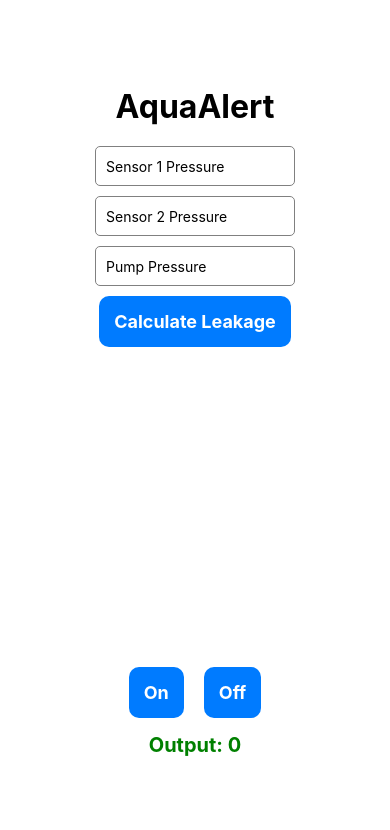
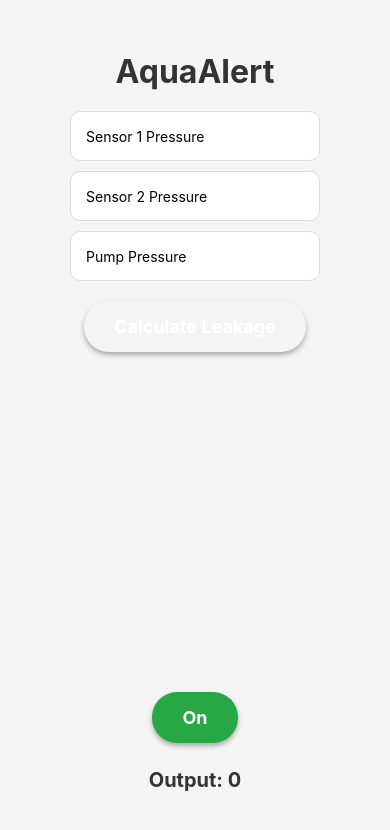
Before and after one commit to Vibhu955/Leak-detection, a React Native app in the folder frontend/: screen / in a window 390 px wide. Shown: the top 830 px of the page. Built offline with nearby package versions, Linux system fonts and the light colour scheme.

Commit message:
Update App.js

```diff
--- a/frontend/App.js
+++ b/frontend/App.js
@@ -63,7 +63,7 @@ export default function App() {
           headers: {
             "Content-Type": "application/json",
           },
-          body: JSON.stringify({ signal }), // Sending as { "signal": "1" } or { "signal": "0" }
+          body: JSON.stringify({ signal }),
         }
       );
 
@@ -121,26 +121,29 @@ export default function App() {
       </Animated.View>
 
       <View style={styles.buttonContainer}>
+        {isWaterFlowing ? (
           <TouchableOpacity
-          style={styles.button}
+            style={[styles.button, styles.offButton]}
+            onPress={() => {
+              setIsWaterFlowing(false);
+              setOutput("0");
+              sendSignal("0");
+            }}
+          >
+            <Text style={styles.buttonText}>Off</Text>
+          </TouchableOpacity>
+        ) : (
+          <TouchableOpacity
+            style={[styles.button, styles.onButton]}
             onPress={() => {
               setIsWaterFlowing(true);
-            setOutput("1"); // Set output as a string
-            sendSignal("1"); // Send { "signal": "1" }
+              setOutput("1");
+              sendSignal("1");
             }}
           >
             <Text style={styles.buttonText}>On</Text>
           </TouchableOpacity>
-        <TouchableOpacity
-          style={styles.button}
-          onPress={() => {
-            setIsWaterFlowing(false);
-            setOutput("0"); // Set output as a string
-            sendSignal("0"); // Send { "signal": "0" }
-          }}
-        >
-          <Text style={styles.buttonText}>Off</Text>
-        </TouchableOpacity>
+        )}
       </View>
 
       <Text style={styles.outputText}>Output: {output}</Text>
@@ -151,28 +154,32 @@ export default function App() {
 const styles = StyleSheet.create({
   container: {
     flex: 1,
-    backgroundColor: "#fff",
+    backgroundColor: "#f4f4f4",
     alignItems: "center",
     justifyContent: "center",
+    padding: 20,
   },
   title: {
     fontSize: 32,
     fontWeight: "bold",
     marginBottom: 20,
+    color: "#333",
   },
   input: {
-    width: 200,
-    height: 40,
-    borderColor: "gray",
+    width: 250,
+    height: 50,
+    borderColor: "#ddd",
     borderWidth: 1,
-    borderRadius: 5,
+    borderRadius: 10,
     marginBottom: 10,
-    paddingLeft: 10,
+    paddingLeft: 15,
+    backgroundColor: "#fff",
   },
   leakageText: {
     fontSize: 18,
     fontWeight: "bold",
     marginTop: 10,
+    color: "#ff4d4d",
   },
   animationContainer: {
     width: 300,
@@ -185,14 +192,25 @@ const styles = StyleSheet.create({
     height: "100%",
   },
   buttonContainer: {
-    flexDirection: "row",
     marginTop: 20,
   },
   button: {
-    backgroundColor: "#007BFF",
-    padding: 15,
-    borderRadius: 10,
-    marginHorizontal: 10,
+    paddingVertical: 15,
+    paddingHorizontal: 30,
+    borderRadius: 25,
+    marginVertical: 10,
+    alignItems: "center",
+    shadowColor: "#000",
+    shadowOffset: { width: 0, height: 3 },
+    shadowOpacity: 0.3,
+    shadowRadius: 5,
+    elevation: 5,
+  },
+  onButton: {
+    backgroundColor: "#28a745",
+  },
+  offButton: {
+    backgroundColor: "#dc3545",
   },
   buttonText: {
     color: "#fff",
@@ -203,6 +221,6 @@ const styles = StyleSheet.create({
     fontSize: 20,
     fontWeight: "bold",
     marginTop: 15,
-    color: "green",
+    color: "#333",
   },
 });
```
Lines whose indentation alone changed are shown as unchanged.
